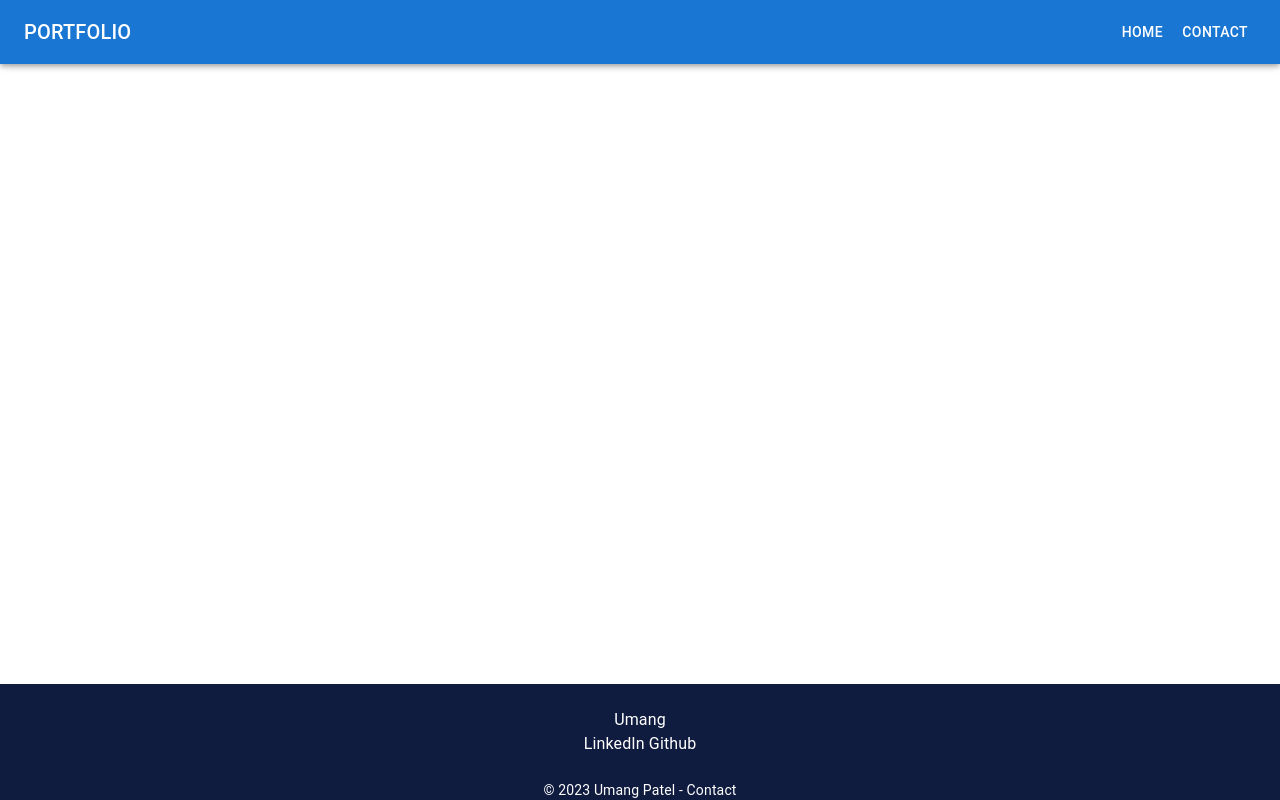
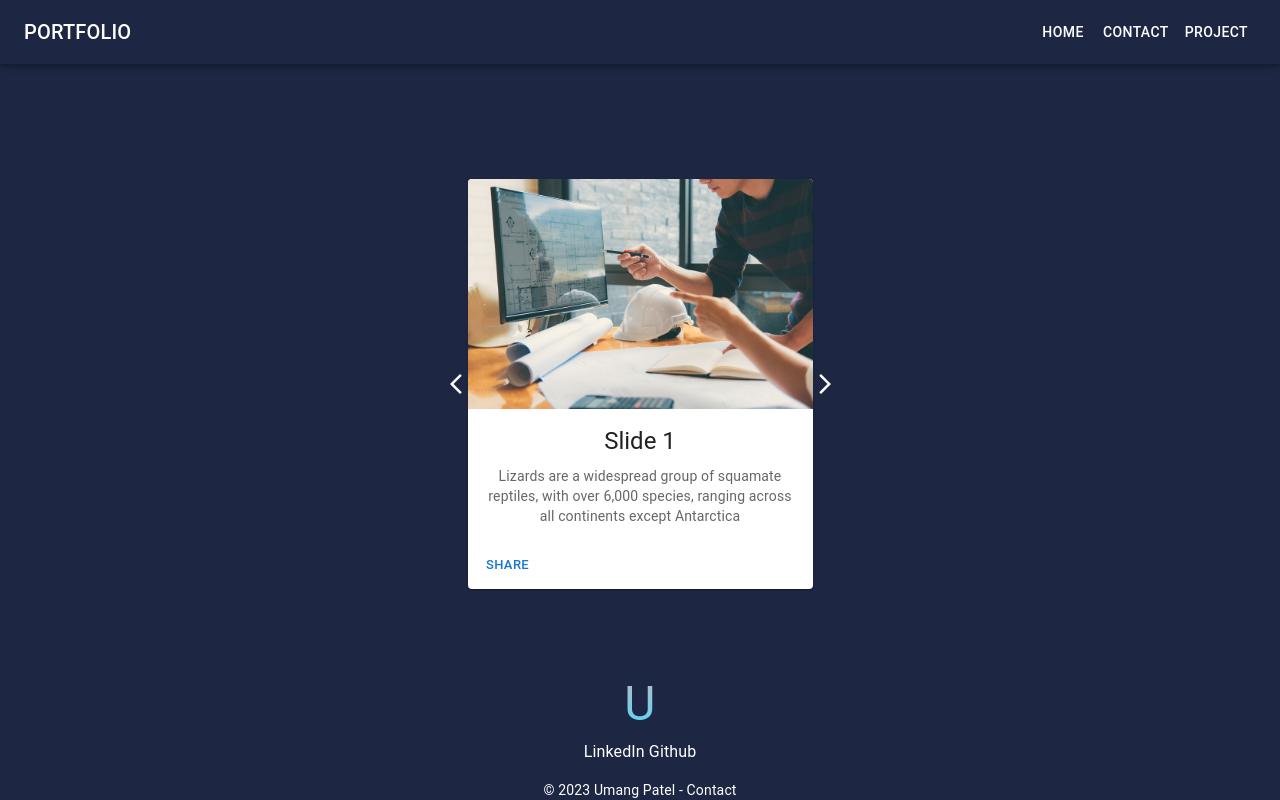
Before and after one commit to Umang070/protfolio, a React (Create React App) app: page /project in a window 1280 px wide. Built offline with nearby package versions, Linux system fonts and the light colour scheme.

Commit message:
changes in contact us page and project page implementation

```diff
--- a/package.json
+++ b/package.json
@@ -7,6 +7,7 @@
     "@emotion/styled": "^11.11.0",
     "@mui/icons-material": "^5.14.13",
     "@mui/material": "^5.14.13",
+    "@mui/styles": "^5.14.15",
     "@reduxjs/toolkit": "^1.9.7",
     "@testing-library/jest-dom": "^5.17.0",
     "@testing-library/react": "^13.4.0",
--- a/src/App.js
+++ b/src/App.js
@@ -7,6 +7,7 @@ import MessagePopupBox from "./helper/MessagePopupBox";
 import NavBar from "./components/NavBar";
 import Footer from "./components/Footer";
 import Home from "./components/Home";
+import Project from "./components/Project";
 export const PopupContext = createContext();
 function App() {
   const [popup, setPopup] = useState({
@@ -27,6 +28,7 @@ function App() {
               <Route path="/home" element={<Home />} />
               <Route path="/" element={<Home />} />
               <Route path="/contact" element={<Contact />} />
+              <Route path="/project" element={<Project />} />
             </Routes>
           </Grid>
           <Grid item>
--- a/src/components/Contact.js
+++ b/src/components/Contact.js
@@ -1,40 +1,59 @@
 import { useState } from "react";
 import { TextField, Button, Typography, Box } from "@mui/material";
+import { makeStyles, withStyles } from "@mui/styles";
+
+const useStyles = makeStyles((theme) => ({
+  textField: {
+    border: "1px solid white",
+  },
+}));
+const CssTextField = withStyles({
+  root: {
+    "& .MuiInput-underline:after": {
+      borderBottomColor: "white",
+    },
+    "& .MuiOutlinedInput-root": {
+      "& fieldset": {
+        borderColor: "white",
+      },
+      "&:hover fieldset": {
+        borderColor: "white",
+      },
+      "&.Mui-focused fieldset": {
+        borderColor: "white",
+      },
+    },
+  },
+})(TextField);
 
 const Contact = () => {
   const [name, setName] = useState("");
   const [email, setEmail] = useState("");
   const [message, setMessage] = useState("");
-
+  const classes = useStyles();
   const handleSubmit = (e) => {
     e.preventDefault();
     //
   };
 
   return (
-    <Box
-      sx={{
-        display: "flex",
-        alignItems: "center",
-        justifyContent: "center",
-        height: "100vh",
-      }}
-    >
-      <Box sx={{ maxWidth: 600, mx: "auto", p: 2 }}>
+    <div className="contact-page">
+      <div className="contact-form">
         <Typography variant="h4" align="center" mb={2}>
           Contact Me
         </Typography>
 
-        <form onSubmit={handleSubmit}>
-          <TextField
+        <form onSubmit={handleSubmit} className="theme-color">
+          <CssTextField
             fullWidth
             label="Name"
             value={name}
             onChange={(e) => setName(e.target.value)}
             margin="normal"
             required
+            inputProps={{ style: { fontFamily: "nunito", color: "white" } }}
           />
-          <TextField
+          <CssTextField
             fullWidth
             label="Email"
             value={email}
@@ -43,7 +62,7 @@ const Contact = () => {
             required
             type="email"
           />
-          <TextField
+          <CssTextField
             fullWidth
             label="Message"
             value={message}
@@ -57,8 +76,8 @@ const Contact = () => {
             Submit
           </Button>
         </form>
-      </Box>
-    </Box>
+      </div>
+    </div>
   );
 };
 export default Contact;
--- a/src/components/Footer.js
+++ b/src/components/Footer.js
@@ -12,8 +12,9 @@ export default function Footer() {
       <Container>
         <Grid container>
           <Grid xs={12} mt={3}>
-            <span>Umang</span>
+            <span className="logo">U</span>
           </Grid>
+
           <Grid xs={12}>
             <Link
               class="no-underline pr-1"
@@ -31,7 +32,7 @@ export default function Footer() {
             </Link>
           </Grid>
         </Grid>
-        <Grid mt={3}>
+        <Grid mt={2}>
           <Typography variant="body2">
             {"©"} {new Date().getFullYear()}{" "}
             <span color="inherit">Umang Patel</span>
--- a/src/components/NavBar.js
+++ b/src/components/NavBar.js
@@ -20,6 +20,7 @@ const drawerWidth = 240;
 const navItems = [
   { item: "home", location: "/home" },
   { item: "contact", location: "/contact" },
+  { item: "project", location: "/project" },
 ];
 
 function NavBar(props) {
@@ -61,7 +62,7 @@ function NavBar(props) {
   return (
     <Box sx={{ display: "flex" }}>
       <CssBaseline />
-      <AppBar component="nav">
+      <AppBar component="nav" style={{ background: "#1d2743" }}>
         <Toolbar>
           <IconButton
             color="inherit"
--- /dev/null
+++ b/src/components/Project.js
@@ -0,0 +1,37 @@
+import * as React from "react";
+import ProjectSlider from "../helper/ProjectSlider";
+import { PROJECT_INFO } from "../helper/Constant";
+import ArrowForwardIosIcon from "@mui/icons-material/ArrowForwardIos";
+import ArrowBackIosNewIcon from "@mui/icons-material/ArrowBackIosNew";
+import { useState } from "react";
+const Arrow = (props) => {
+  const { direction, handleClick } = props;
+  const icon =
+    direction === "left" ? <ArrowBackIosNewIcon /> : <ArrowForwardIosIcon />;
+
+  return (
+    <div onClick={handleClick} style={{ cursor: "pointer" }}>
+      {icon}
+    </div>
+  );
+};
+const Project = () => {
+  const [index, setIndex] = useState(0);
+  const projectContent = PROJECT_INFO[index];
+  const totalProjects = PROJECT_INFO.length;
+
+  const onArrowClick = (direction) => {
+    const increment = direction === "left" ? -1 : 1;
+    const newIndex = (index + increment + totalProjects) % totalProjects;
+    setIndex(newIndex);
+  };
+  return (
+    <div className="project-page">
+      <Arrow direction="left" handleClick={() => onArrowClick("left")} />
+      <ProjectSlider projectContent={projectContent} />
+      <Arrow direction="right" handleClick={() => onArrowClick("right")} />
+    </div>
+  );
+};
+
+export default Project;
--- /dev/null
+++ b/src/helper/Constant.js
@@ -0,0 +1,14 @@
+export const PROJECT_INFO = [
+  {
+    title: "Slide 1",
+    desc: "Lizards are a widespread group of squamate reptiles, with over 6,000 species, ranging across all continents except Antarctica",
+  },
+  {
+    title: "Slide 2",
+    desc: "Lizards are a widespread group of squamate reptiles, with over 6,000 species, ranging across all continents except Antarctica",
+  },
+  {
+    title: "Slide 3",
+    desc: "Lizards are a widespread group of squamate reptiles, with over 6,000 species, ranging across all continents except Antarctica",
+  },
+];
--- /dev/null
+++ b/src/helper/ProjectSlider.js
@@ -0,0 +1,47 @@
+import * as React from "react";
+import { makeStyles } from "@mui/styles";
+import Card from "@mui/material/Card";
+import CardContent from "@mui/material/CardContent";
+import CardMedia from "@mui/material/CardMedia";
+import Typography from "@mui/material/Typography";
+import { Button, CardActionArea, CardActions } from "@mui/material";
+import projectImg from "../assets/images/projects.jpg";
+const useStyles = makeStyles(() => ({
+  card: {
+    borderRadius: "10px",
+    boxShadow: "0px 0px 5px white",
+  },
+}));
+const ProjectSlider = (props) => {
+  console.log("PROPESS", props);
+  const { title, desc } = props.projectContent;
+  const classes = useStyles();
+
+  return (
+    <Card sx={{ maxWidth: 345 }} className={classes.card}>
+      <CardActionArea>
+        <CardMedia
+          component="img"
+          height="140"
+          image={projectImg}
+          alt="green iguana"
+        />
+        <CardContent>
+          <Typography gutterBottom variant="h5" component="div">
+            {title}
+          </Typography>
+          <Typography variant="body2" color="text.secondary">
+            {desc}
+          </Typography>
+        </CardContent>
+      </CardActionArea>
+      <CardActions>
+        <Button size="small" color="primary">
+          Share
+        </Button>
+      </CardActions>
+    </Card>
+  );
+};
+
+export default ProjectSlider;
--- a/src/index.css
+++ b/src/index.css
@@ -15,9 +15,11 @@ code {
   font-family: source-code-pro, Menlo, Monaco, Consolas, "Courier New",
     monospace;
 }
-
+.theme-color {
+  color: white;
+}
 .parent {
-  background: rgb(15, 27, 63) !important;
+  background: #1d2743 !important;
   color: white;
 }
 
@@ -27,7 +29,43 @@ code {
   left: 0;
   bottom: 0;
   width: 100%;
-  background: rgb(15, 27, 63);
+  background: #1d2743;
   color: white;
   text-align: center;
 }
+.logo {
+  font-size: 48px;
+  background: -webkit-linear-gradient(#b7bcc8, #51d7f6);
+  /* #dbd1d1, #e38125 */
+  -webkit-background-clip: text;
+  -webkit-text-fill-color: transparent;
+}
+
+.contact-page {
+  display: flex;
+  align-items: center;
+  justify-content: center;
+  height: 95vh;
+}
+
+.contact-form {
+  margin-left: auto;
+  margin-right: auto;
+  max-width: 30%;
+  border-color: white;
+}
+form,
+input,
+label {
+  color: white !important;
+  border-color: white;
+}
+
+.project-page {
+  text-align: center;
+  /* padding: 100px; */
+  display: flex;
+  justify-content: center;
+  align-items: center;
+  height: 96vh;
+}
```
Also changed, not shown: src/assets/images/projects.jpg (added), 1 other file (tests, documents, lock files or other folders).
